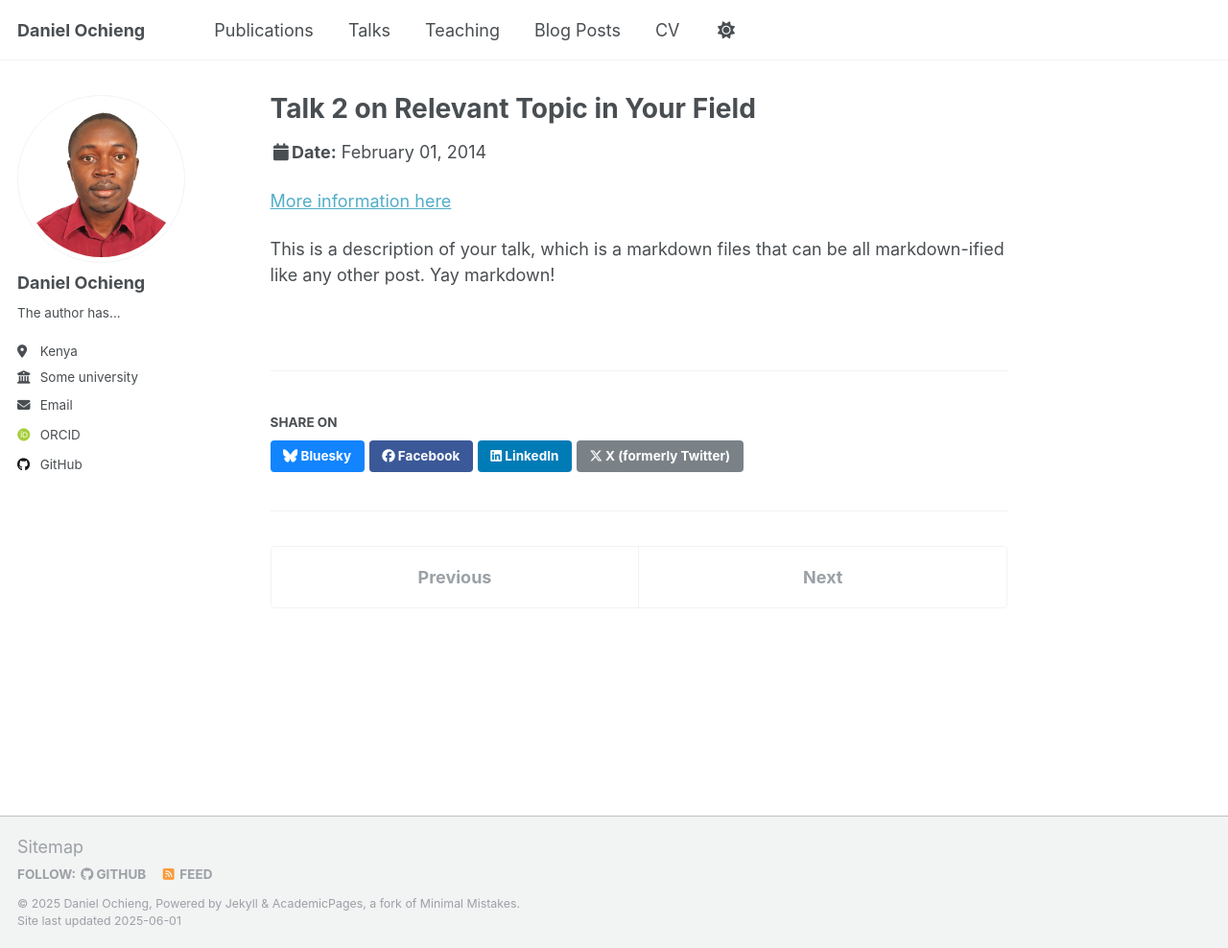
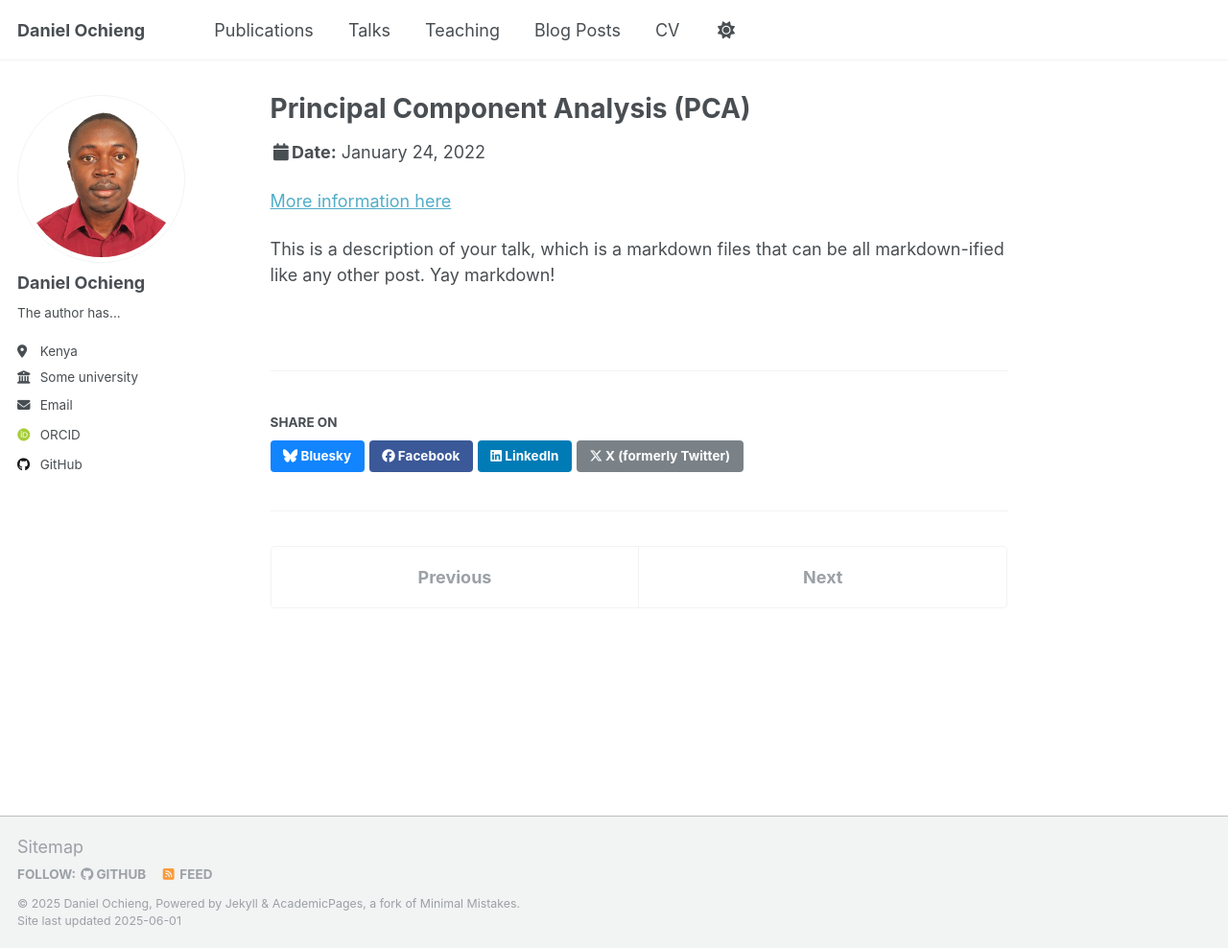
Before and after one commit to Daniel-Ochieng/Daniel-Ochieng.github.io, a Jekyll site: the page built from _talks/2014-02-01-talk-2.md, in a window 1280 px wide and 988 px high. Shown: the whole window at 96% size. Built offline with Jekyll 4.4.1, drawn with Linux system fonts in a browser that asks for light colours; some web fonts are replaced.

Commit message:
Update 2014-02-01-talk-2.md

```diff
--- a/_talks/2014-02-01-talk-2.md
+++ b/_talks/2014-02-01-talk-2.md
@@ -1,11 +1,11 @@
 ---
-title: "Talk 2 on Relevant Topic in Your Field"
+title: "Principal Component Analysis (PCA)"
 collection: talks
 type: "Talk"
 permalink: /talks/2014-02-01-talk-2
-venue: "London School of Testing"
-date: 2014-02-01
-location: "London, UK"
+venue: "Reading club"
+date: 2022-01-24
+location: "Bremen"
 ---
 
 [More information here](http://example2.com)
```
